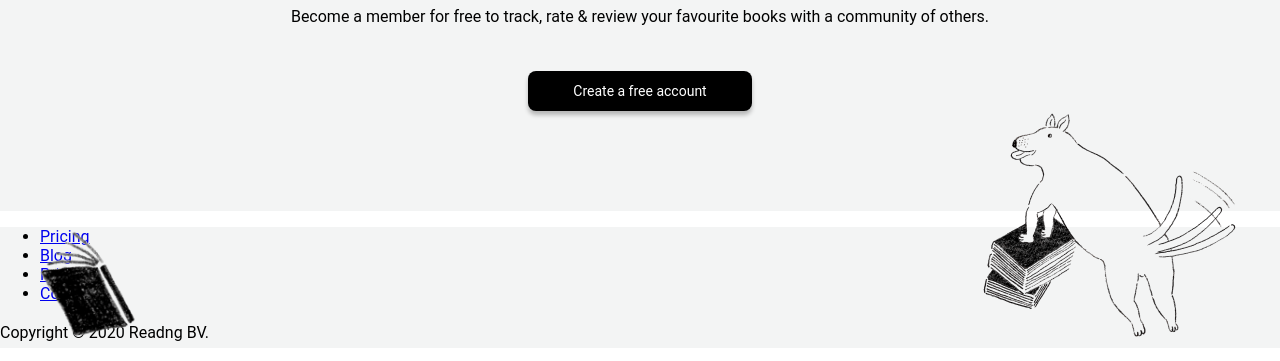
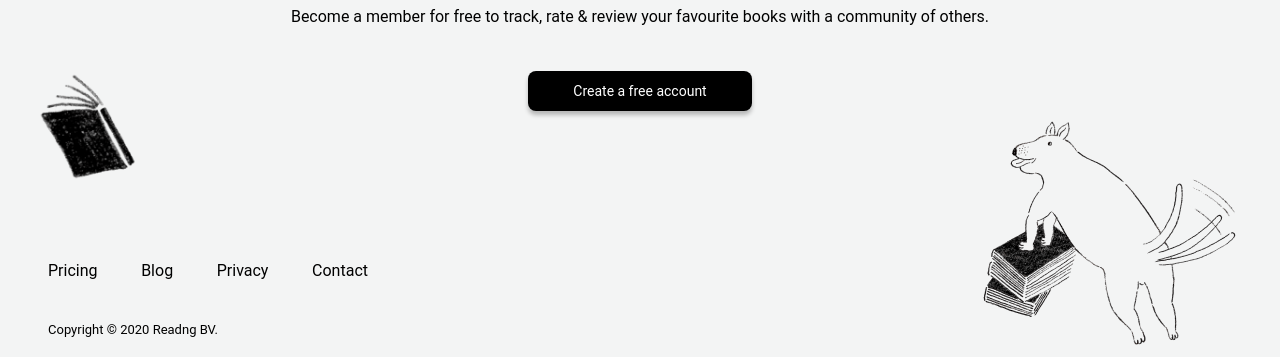
Before and after one commit to ir-afn/Oku-books, a plain HTML site: page index.html in a window 1280 px wide. Shown: the part 5077-5438 px from the top of the page. Drawn offline with Linux system fonts and the light colour scheme.

Commit message:
add footer mob, states

```diff
--- a/scss/_globals.scss
+++ b/scss/_globals.scss
@@ -26,7 +26,15 @@ button {
   box-shadow: 0px 4px 4px rgba(0, 0, 0, 0.25);
   border-radius: 8px;
   cursor: pointer;
-  transition: background-color 3;
+  transition: background-color 0.5s;
+
+  &:hover {
+    background-color: rgba(0, 0, 0, 0.25);
+  }
+
+  &:active {
+    transform: scale(0.98);
+  }
 }
 
 .content-wrapper {
--- a/scss/components/_footer.scss
+++ b/scss/components/_footer.scss
@@ -1,11 +1,43 @@
 .footer {
   position: relative;
+  padding-top: 50px;
   background-color: $grey-background;
+
+  &__menu {
+    padding: 0;
+    margin: 0;
+    margin-left: 48px;
+    list-style: none;
+    display: flex;
+    max-width: 25%;
+    justify-content: space-between;
+
+    &__item {
+      display: inline-block;
+      margin-bottom: 8px;
+      color: $black;
+      text-decoration: none;
+
+    }
+
+    &__item:hover {
+      text-decoration: underline;
+    }
+  }
+
+  &__copyright {
+    margin-bottom: 0;
+    margin-left: 48px;
+    margin-top: 30px;
+    font-size: 13px;
+    padding-bottom: 15px;
+  }
 }
 
 .book {
   position: absolute;
-  top: 0;
+  margin-bottom: 30px;
+  bottom: 100%;
   left: 3%;
   width: 8%;
 }
@@ -23,5 +55,12 @@
 
   .dog {
     width: 50%;
+    bottom: 20%;
   }
 }
+
+@media (max-width: 800px) {
+  .footer__menu {
+    flex-direction: column;
+  }
+}
```
Also changed, not shown: scss/styles.css, 1 other file.
